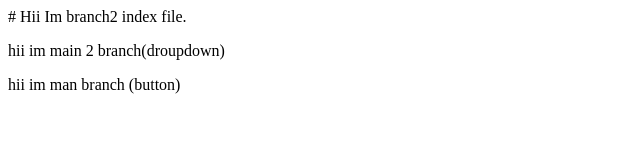
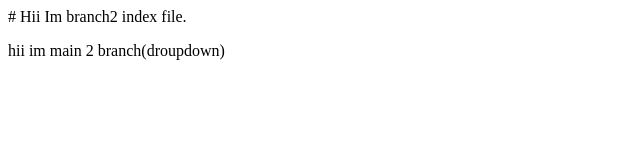
Before and after one commit to rao-ankit-9001/localRepo2, a plain HTML site: page index.html in a window 1280 px wide. Shown: the whole page, without its empty margins (0-640 px from the left). Drawn offline with Linux system fonts and the light colour scheme.

Commit message:
delete button

```diff
--- a/index.html
+++ b/index.html
@@ -1,3 +1,2 @@
 # Hii Im branch2 index file.
 <p>hii im main 2 branch(droupdown)</p>
-<p>hii im man branch (button)</p>
```
